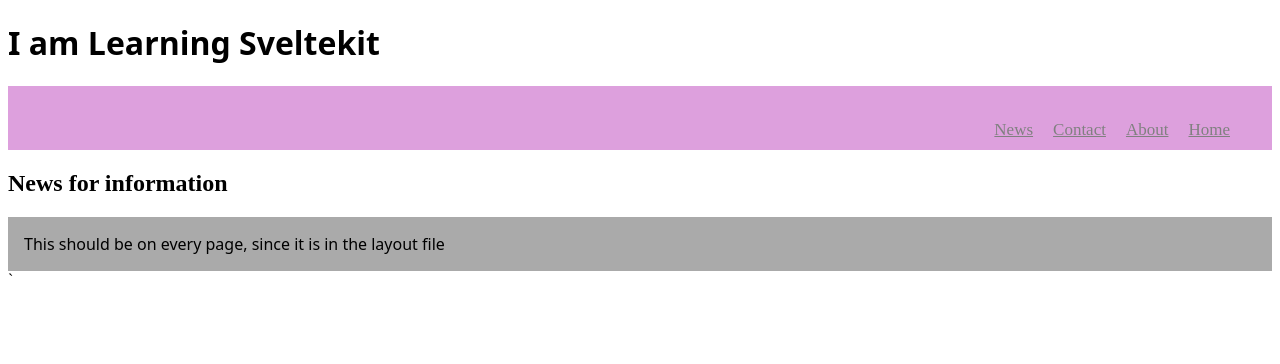
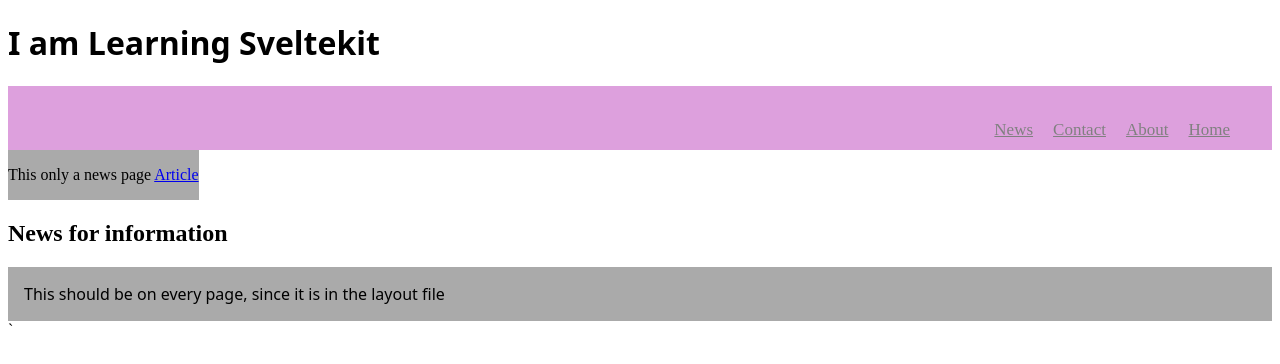
Before and after one commit to marojm1/svelte-practice, a SvelteKit app: page /news in a window 1280 px wide. Shown: the top 364 px of the page. Built offline with nearby package versions, Linux system fonts and the light colour scheme.

Commit message:
adjust to have a side bar

```diff
--- /dev/null
+++ b/src/routes/news/+layout.svelte
@@ -0,0 +1,19 @@
+<div>
+
+    <aside>
+        <p>
+            This only a news page
+            <a href="src\routes\news\article\+page.svelte">Article</a>
+        </p>
+    </aside>
+</div>
+
+<slot></slot>
+<style>
+    div{
+        display:flex;
+    }
+  aside {
+    background-color: #aaa;
+  }
+</style>
```
